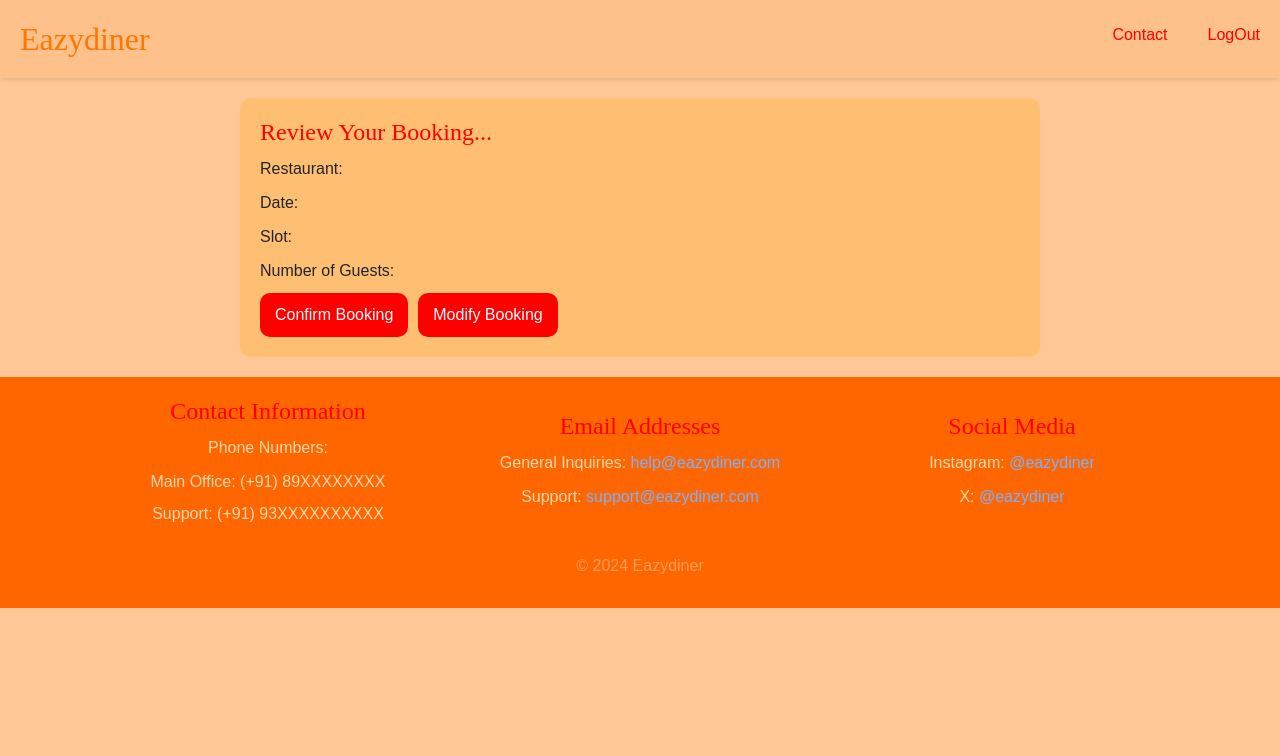
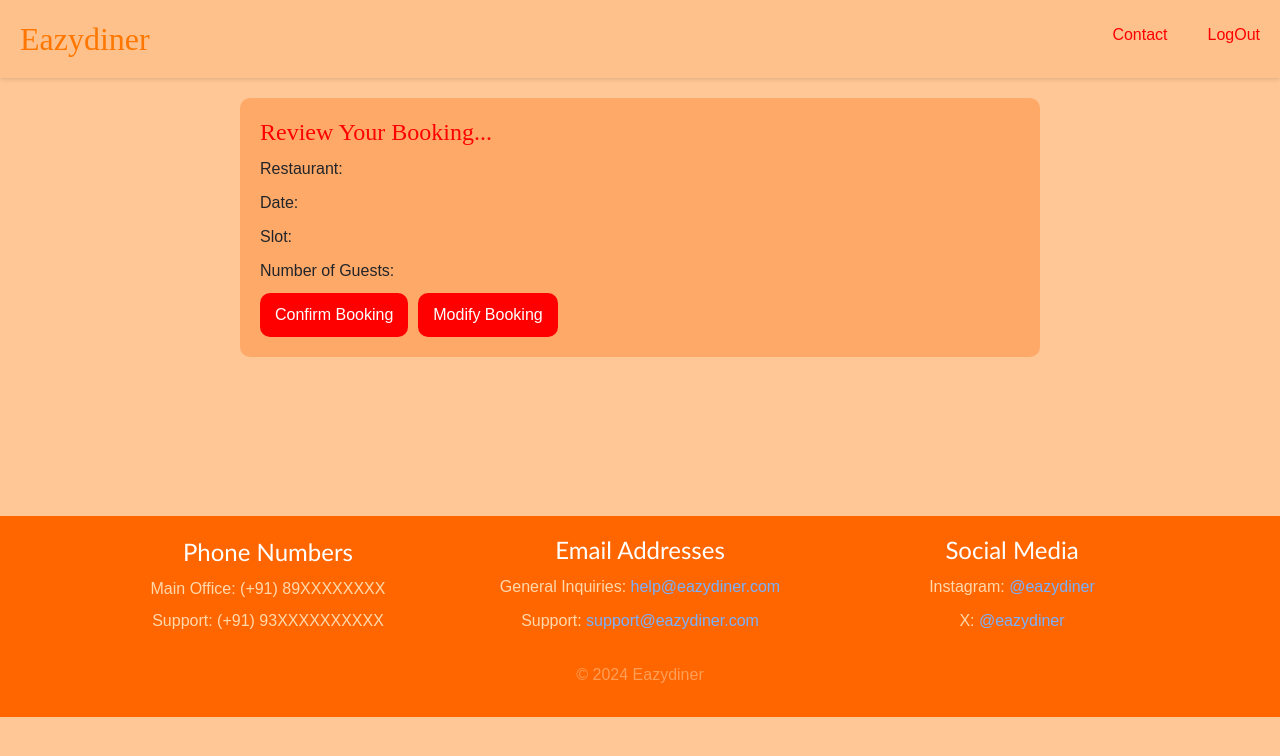
Before and after one commit to aryan1920-bot/eazyfront, a React (Create React App) app: page /restaurant/1 in a window 1280 px wide. Both pictures are taken after a click on the button "Book Now". Shown: the top 756 px of the page. Built offline with nearby package versions, Linux system fonts and the light colour scheme.

Commit message:
adjustment for footer

```diff
--- a/src/components/Footer.js
+++ b/src/components/Footer.js
@@ -9,8 +9,8 @@
     <footer id="contact">
       {/* Contact information */}
       <section>
-        <h2>Contact Information</h2>
-        <p>Phone Numbers:</p>
+        <h2 className='fields'>Phone Numbers</h2>
+        {/* <p>Phone Numbers:</p> */}
         <ul>
           <li>Main Office: (+91) 89XXXXXXXX</li>
           <li>Support: (+91) 93XXXXXXXXXX </li>
@@ -19,7 +19,7 @@
 
       {/* Email addresses */}
       <section>
-        <h2>Email Addresses</h2>
+        <h2 className='fields'>Email Addresses</h2>
         <p>
           General Inquiries: <a href="mailto:help@eazydiner.com">help@eazydiner.com</a>
         </p>
@@ -30,7 +30,7 @@
 
       {/* Social media handles */}
       <section>
-        <h2>Social Media</h2>
+        <h2 className='fields'>Social Media</h2>
         <p>
           Instagram: <a href="https://www.instagram.com/eazydiner" target="_blank" rel="noopener noreferrer">@eazydiner</a>
         </p>
--- a/src/components/css/Footer.css
+++ b/src/components/css/Footer.css
@@ -50,3 +50,9 @@
   width: 100%;
   color:#ffd8ac80;
 }
+
+.fields {
+  color: #ffffff;
+  font-family: 'Gill Sans', 'Gill Sans MT', Calibri, 'Trebuchet MS', sans-serif;
+  /* text-align:top; */
+}
--- a/src/components/css/RestaurantDetails.css
+++ b/src/components/css/RestaurantDetails.css
@@ -5,6 +5,7 @@
   border-radius: 10px;
   margin: 0 auto;
   margin-top: 18px;
+  /* font-size: 30px; */
   /* filter: blur(10px); */
 }
 
@@ -16,6 +17,7 @@
 
 .restaurant-details {
   background-color: #ff9a52c3;
+  /* font-size: 40px; */
   padding: 20px;
   border-radius: 10px;
   box-shadow: 0 4px 8px rgba(0, 0, 0, 0.1);
@@ -27,7 +29,7 @@
 }
 
 .restaurant-name {
-  font-size: 1.8rem;
+  font-size: 2.2rem;
 
   margin-bottom: 10px;
   font-family:'Franklin Gothic Medium', 'Arial Narrow', Arial, sans-serif;
@@ -81,7 +83,7 @@
   }
 
   button:hover {
-    background-color: #0d7d1f; /* Change the background color on hover */
+    background-color: #0364ff; /* Change the background color on hover */
   }
 }
 
--- a/src/components/css/ReviewBooking.css
+++ b/src/components/css/ReviewBooking.css
@@ -7,7 +7,8 @@
     padding: 20px;
     margin-top: 20px;
     border-radius: 10px;
-    background-color: rgba(255, 166, 0, 0.237);
+    background-color:#ff9a52a8;
+    margin-bottom: 159px;
   }
 
   .con {
```
